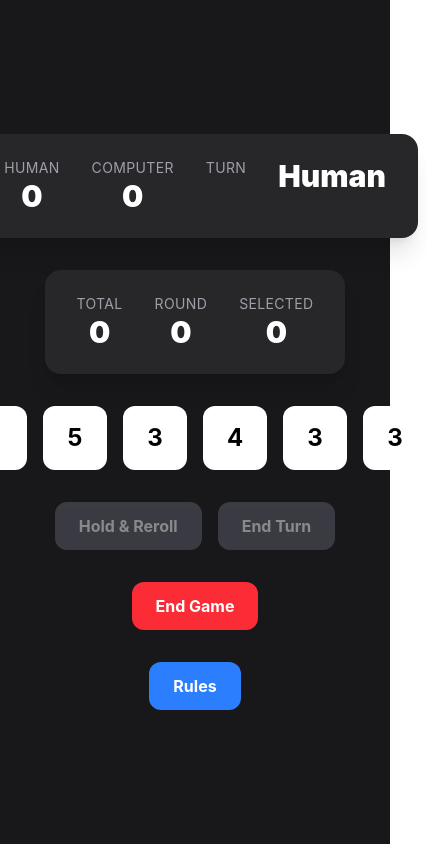
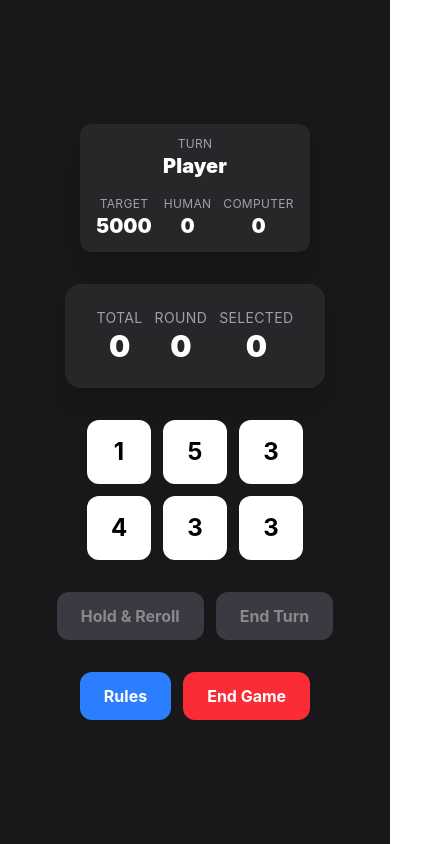
Before and after one commit to maddisanotoole/Velocidice, a React (Vite) app: page / in a window 390 px wide. Shown: the whole page, 427 px wide, since content can reach past the window. Built offline with nearby package versions, Linux system fonts and the light colour scheme.

Commit message:
make style dynamically fit mobile size

```diff
--- a/src/App.tsx
+++ b/src/App.tsx
@@ -7,6 +7,7 @@ import { ScoreBoard } from "./components/ScoreBoard";
 import { scoreDice } from "./game/scoring";
 import { PlayerBoard } from "./components/PlayerBoard";
 import { RulesModal } from "./components/RulesModal";
+import { Row } from "./components/Row";
 
 const WINNING_SCORE = 5000;
 
@@ -37,11 +38,11 @@ function rollNewDice(): TurnState {
 
 function App() {
   const [turn, setTurn] = useState<TurnState>(rollNewDice);
-  const [currentPlayer, setCurrentPlayer] = useState<PlayerId>("human");
+  const [currentPlayer, setCurrentPlayer] = useState<PlayerId>("player");
   const [winner, setWinner] = useState<PlayerId | null>(null);
 
   const [playerScore, setPlayerScore] = useState<PlayerScores>({
-    human: 0,
+    player: 0,
     computer: 0,
   });
 
@@ -65,7 +66,7 @@ function App() {
           : undefined;
 
   function switchTurn() {
-    setCurrentPlayer((prev) => (prev === "human" ? "computer" : "human"));
+    setCurrentPlayer((prev) => (prev === "player" ? "computer" : "player"));
     setRoundScore(0);
     setTurn(rollNewDice());
   }
@@ -165,17 +166,21 @@ function App() {
 
   function resetGame() {
     setPlayerScore({
-      human: 0,
+      player: 0,
       computer: 0,
     });
-    setCurrentPlayer("human");
+    setCurrentPlayer("player");
     setWinner(null);
     setTurn(rollNewDice());
     setRoundScore(0);
   }
   return (
     <div className="min-h-screen bg-zinc-900 text-white flex flex-col items-center justify-center gap-8">
-      <PlayerBoard currentPlayer={currentPlayer} playerScores={playerScore} />
+      <PlayerBoard
+        targetScore={WINNING_SCORE}
+        currentPlayer={currentPlayer}
+        playerScores={playerScore}
+      />
       <ScoreBoard
         currentPlayer={currentPlayer}
         playerScores={playerScore}
@@ -183,7 +188,7 @@ function App() {
         selectedScore={selectedScore}
       />
 
-      <div className="flex gap-4">
+      <div className="grid grid-cols-3 gap-3 sm:flex sm:gap-4">
         {dice.map((die) => (
           <DieFace
             key={`die_${die.id}`}
@@ -202,7 +207,7 @@ function App() {
           {winner} wins!
         </p>
       )}
-      <div className="flex gap-4">
+      <Row>
         <Button
           onClick={holdDice}
           disabled={Boolean(winner) || hasFarkled || !selectedDiceAreValid}
@@ -219,14 +224,16 @@ function App() {
         >
           End Turn
         </Button>
-      </div>
-      <Button onClick={resetGame} color="red">
-        {winner ? "New Game " : "End Game"}
-      </Button>
-      <Button onClick={() => setIsRulesOpen(true)} color="blue">
-        Rules
-      </Button>
-      {isRulesOpen && <RulesModal onClose={() => setIsRulesOpen(false)} />}
+      </Row>
+      <Row>
+        <Button onClick={() => setIsRulesOpen(true)} color="blue">
+          Rules
+        </Button>
+        {isRulesOpen && <RulesModal onClose={() => setIsRulesOpen(false)} />}{" "}
+        <Button onClick={resetGame} color="red">
+          {winner ? "New Game " : "End Game"}
+        </Button>
+      </Row>
     </div>
   );
 }
--- a/src/components/Board.tsx
+++ b/src/components/Board.tsx
@@ -1,20 +1,19 @@
+import { BoardSize, type BoardSizeType } from "../types";
+
 type BoardProps = {
   children: React.ReactNode;
+  size?: BoardSizeType;
 };
 
-export function Board({ children }: BoardProps) {
+const boardSizeClasses = {
+  [BoardSize.SMALL]: "gap-4 rounded-xl px-4 py-3",
+  [BoardSize.NORMAL]: "gap-8 rounded-2xl px-8 py-6",
+} as const;
+
+export function Board({ children, size = BoardSize.NORMAL }: BoardProps) {
   return (
     <div
-      className="
-        flex
-        flex-col
-        gap-8
-        bg-zinc-800
-        rounded-2xl
-        px-8
-        py-6
-        shadow-xl
-        "
+      className={`flex flex-col bg-zinc-800 shadow-xl ${boardSizeClasses[size]}`}
     >
       {children}
     </div>
--- a/src/components/PlayerBoard.tsx
+++ b/src/components/PlayerBoard.tsx
@@ -1,27 +1,43 @@
-import type { PlayerId, PlayerScores } from "../types";
+import {
+  BoardSize,
+  TextSize,
+  type PlayerId,
+  type PlayerScores,
+} from "../types";
 import { Board } from "./Board";
+import { Row } from "./Row";
 import { ScoreItem } from "./ScoreItem";
 
 type PlayerBoardProps = {
+  targetScore: number;
   currentPlayer: PlayerId;
   playerScores: PlayerScores;
 };
-export function PlayerBoard({ currentPlayer, playerScores }: PlayerBoardProps) {
+export function PlayerBoard({
+  targetScore,
+  currentPlayer,
+  playerScores,
+}: PlayerBoardProps) {
   return (
-    <Board>
-      <div className="flex gap-8">
-        <ScoreItem label="Human" value={playerScores.human} />
-
-        <ScoreItem label="Computer" value={playerScores.computer} />
-
-        <span className="text-sm uppercase text-zinc-400 tracking-wide">
-          Turn
-        </span>
-
-        <span className="text-3xl font-black capitalize text-white">
-          {currentPlayer}
-        </span>
-      </div>
+    <Board size={BoardSize.SMALL}>
+      <ScoreItem label="Turn" value={currentPlayer} textSize={TextSize.SMALL} />
+      <Row>
+        <ScoreItem
+          label="Target"
+          value={targetScore}
+          textSize={TextSize.SMALL}
+        />
+        <ScoreItem
+          label="Human"
+          value={playerScores.player}
+          textSize={TextSize.SMALL}
+        />
+        <ScoreItem
+          label="Computer"
+          value={playerScores.computer}
+          textSize={TextSize.SMALL}
+        />
+      </Row>
     </Board>
   );
 }
--- /dev/null
+++ b/src/components/Row.tsx
@@ -0,0 +1,11 @@
+type RowProps = {
+  children: React.ReactNode;
+};
+
+export function Row({ children }: RowProps) {
+  return (
+    <div className="flex flex-wrap justify-center gap-3 sm:gap-4">
+      {children}
+    </div>
+  );
+}
--- a/src/components/RulesModal.tsx
+++ b/src/components/RulesModal.tsx
@@ -33,18 +33,18 @@ export function RulesModal({ onClose }: RulesModalProps) {
 
   return (
     <div
-      className="fixed inset-0 z-50 flex items-center justify-center bg-black/70 px-4"
+      className="fixed inset-0 z-50 flex items-start justify-center overflow-y-auto bg-black/70 px-3 py-4 sm:items-center sm:px-4"
       onClick={onClose}
     >
       <section
         aria-modal="true"
-        className="w-full max-w-xl rounded-xl bg-zinc-800 p-6 text-white shadow-2xl"
+        className="max-h-[calc(100dvh-2rem)] w-full max-w-xl overflow-y-auto rounded-xl bg-zinc-800 p-4 text-white shadow-2xl sm:p-6"
         onClick={(event) => event.stopPropagation()}
         role="dialog"
       >
-        <div className="mb-6 flex items-start justify-between gap-4">
+        <div className="mb-6 flex flex-col gap-4 sm:flex-row sm:items-start sm:justify-between">
           <div>
-            <h2 className="text-3xl font-black">Rules</h2>
+            <h2 className="text-2xl font-black sm:text-3xl">Rules</h2>
             <p className="mt-1 text-sm text-zinc-400">
               Select only dice that contribute to the score.
             </p>
@@ -58,11 +58,11 @@ export function RulesModal({ onClose }: RulesModalProps) {
         <div className="divide-y divide-zinc-700 overflow-hidden rounded-lg border border-zinc-700">
           {scoringRules.map(([label, value]) => (
             <div
-              className="grid grid-cols-[1fr_auto] gap-4 px-4 py-3"
+              className="grid gap-1 px-4 py-3 sm:grid-cols-[1fr_auto] sm:gap-4"
               key={label}
             >
               <span className="font-bold text-zinc-100">{label}</span>
-              <span className="text-right text-zinc-300">{value}</span>
+              <span className="text-zinc-300 sm:text-right">{value}</span>
             </div>
           ))}
         </div>
--- a/src/components/ScoreBoard.tsx
+++ b/src/components/ScoreBoard.tsx
@@ -1,5 +1,6 @@
 import type { ScoreBoardProps } from "../types";
 import { Board } from "./Board";
+import { Row } from "./Row";
 import { ScoreItem } from "./ScoreItem";
 
 export function ScoreBoard({
@@ -10,12 +11,12 @@ export function ScoreBoard({
 }: ScoreBoardProps) {
   return (
     <Board>
-      <div className="flex gap-8">
+      <Row>
         <ScoreItem label="Total" value={playerScores[currentPlayer]} />
 
         <ScoreItem label="Round" value={roundScore} />
         <ScoreItem label="Selected" value={selectedScore} />
-      </div>
+      </Row>
     </Board>
   );
 }
--- a/src/components/ScoreItem.tsx
+++ b/src/components/ScoreItem.tsx
@@ -1,13 +1,40 @@
-import type { ScoreItemProps } from "../types";
+import { TextSize, type TextSizeType } from "../types";
 
-export function ScoreItem({ label, value }: ScoreItemProps) {
+type ScoreItemProps = {
+  label: string;
+  value: number | string;
+  textSize?: TextSizeType;
+};
+
+const textSizeClasses = {
+  [TextSize.SMALL]: {
+    label: "text-xs",
+    value: "text-xl",
+  },
+  [TextSize.NORMAL]: {
+    label: "text-sm",
+    value: "text-3xl",
+  },
+} as const;
+
+export function ScoreItem({
+  label,
+  value,
+  textSize = TextSize.NORMAL,
+}: ScoreItemProps) {
+  const sizeClasses = textSizeClasses[textSize];
+
   return (
     <div className="flex flex-col items-center">
-      <span className="text-sm uppercase text-zinc-400 tracking-wide">
+      <span
+        className={`${sizeClasses.label} uppercase text-zinc-400 tracking-wide`}
+      >
         {label}
       </span>
 
-      <span className="text-3xl font-black text-white">{value}</span>
+      <span className={`${sizeClasses.value} font-black text-white capitalize`}>
+        {value}
+      </span>
     </div>
   );
 }
--- a/src/types.ts
+++ b/src/types.ts
@@ -12,10 +12,10 @@ export type Die = {
   group?: number;
 };
 
-export type PlayerId = "human" | "computer";
+export type PlayerId = "player" | "computer";
 
 export type PlayerScores = {
-  human: number;
+  player: number;
   computer: number;
 };
 
@@ -26,7 +26,16 @@ export type ScoreBoardProps = {
   selectedScore: number;
 };
 
-export type ScoreItemProps = {
-  label: string;
-  value: number;
-};
+export const TextSize = {
+  SMALL: "SMALL",
+  NORMAL: "NORMAL",
+} as const;
+
+export type TextSizeType = (typeof TextSize)[keyof typeof TextSize];
+
+export const BoardSize = {
+  SMALL: "SMALL",
+  NORMAL: "NORMAL",
+} as const;
+
+export type BoardSizeType = (typeof BoardSize)[keyof typeof BoardSize];
```
Also changed, not shown: 1 other file (tests, documents, lock files or other folders).
